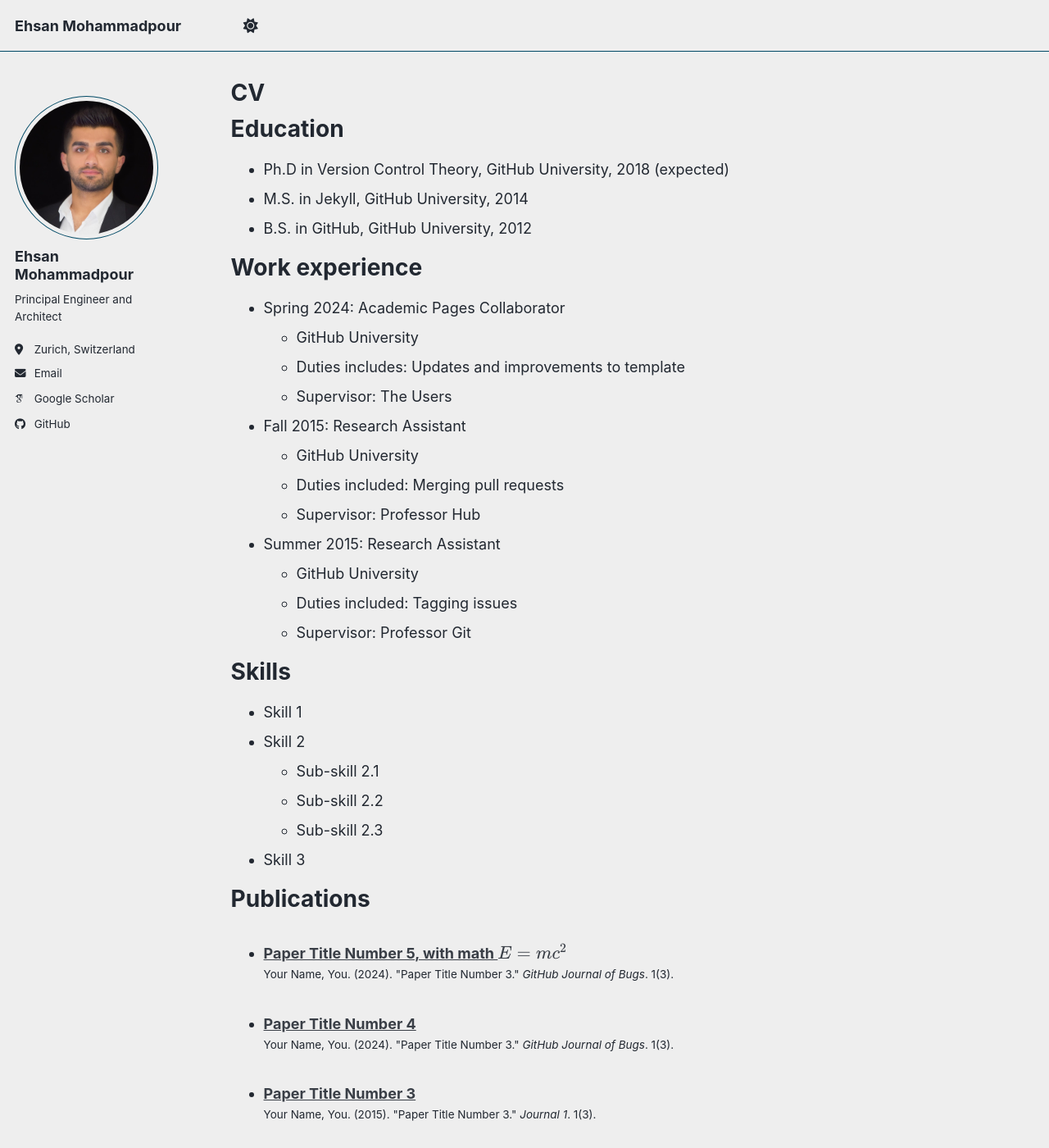
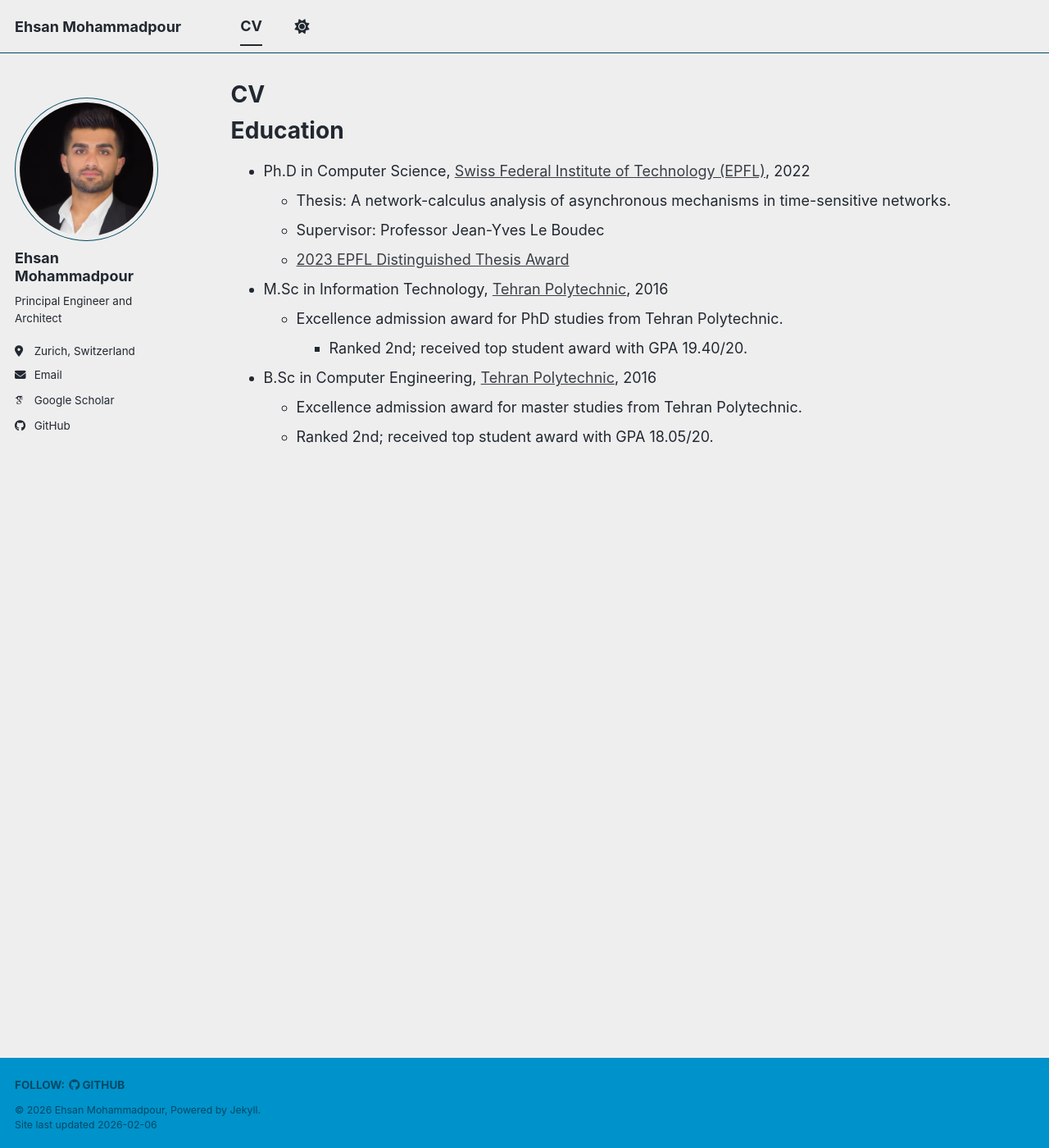
Before and after one commit to ehsanmpd/ehsanmpd.github.io, a Jekyll site: the page built from _pages/cv.md, in a window 1280 px wide and 1400 px high. Shown: the whole window at 82% size. Built offline with Jekyll 4.4.1, drawn with Linux system fonts in a browser that asks for light colours; some web fonts are replaced; a script bundle is joined from its source files by our own code; library files that are not in the unit come from our copies; some of the changed text lies outside the part shown.

Commit message:
cv section is added

```diff
--- a/_data/navigation.yml
+++ b/_data/navigation.yml
@@ -23,8 +23,8 @@ main:
   # - title: "Blog Posts"
   #   url: /year-archive/
 
-  # - title: "CV"
-  #   url: /cv/
+  - title: "CV"
+    url: /cv/
 
   # - title: "CV"
   #   url: /cv-json/
--- a/_pages/cv.md
+++ b/_pages/cv.md
@@ -7,14 +7,21 @@ redirect_from:
   - /resume
 ---
 
-{% include base_path %}
 
 Education
 ======
-* Ph.D in Version Control Theory, GitHub University, 2018 (expected)
-* M.S. in Jekyll, GitHub University, 2014
-* B.S. in GitHub, GitHub University, 2012
+* Ph.D in Computer Science, [Swiss Federal Institute of Technology (EPFL)](https://www.epfl.ch/education/phd/edic-computer-and-communication-sciences/), 2022
+  * Thesis: A network-calculus analysis of asynchronous mechanisms in time-sensitive networks.
+  * Supervisor: Professor Jean-Yves Le Boudec
+  * [2023 EPFL Distinguished Thesis Award](https://www.epfl.ch/education/phd/phd-awards/thesis-distinction/)
+* M.Sc in Information Technology, [Tehran Polytechnic](https://aut.ac.ir/en/), 2016
+  * Excellence admission award for PhD studies from Tehran Polytechnic.
+	* Ranked 2nd; received top student award with GPA 19.40/20.
+* B.Sc in Computer Engineering, [Tehran Polytechnic](https://aut.ac.ir/en/), 2016
+  * Excellence admission award for master studies from Tehran Polytechnic.
+  * Ranked 2nd; received top student award with GPA 18.05/20.
 
+<!--
 Work experience
 ======
 * Spring 2024: Academic Pages Collaborator
@@ -61,4 +68,4 @@ Teaching
 
 Service and leadership
 ======
-* Currently signed in to 43 different slack teams
+* Currently signed in to 43 different slack teams -->
```
